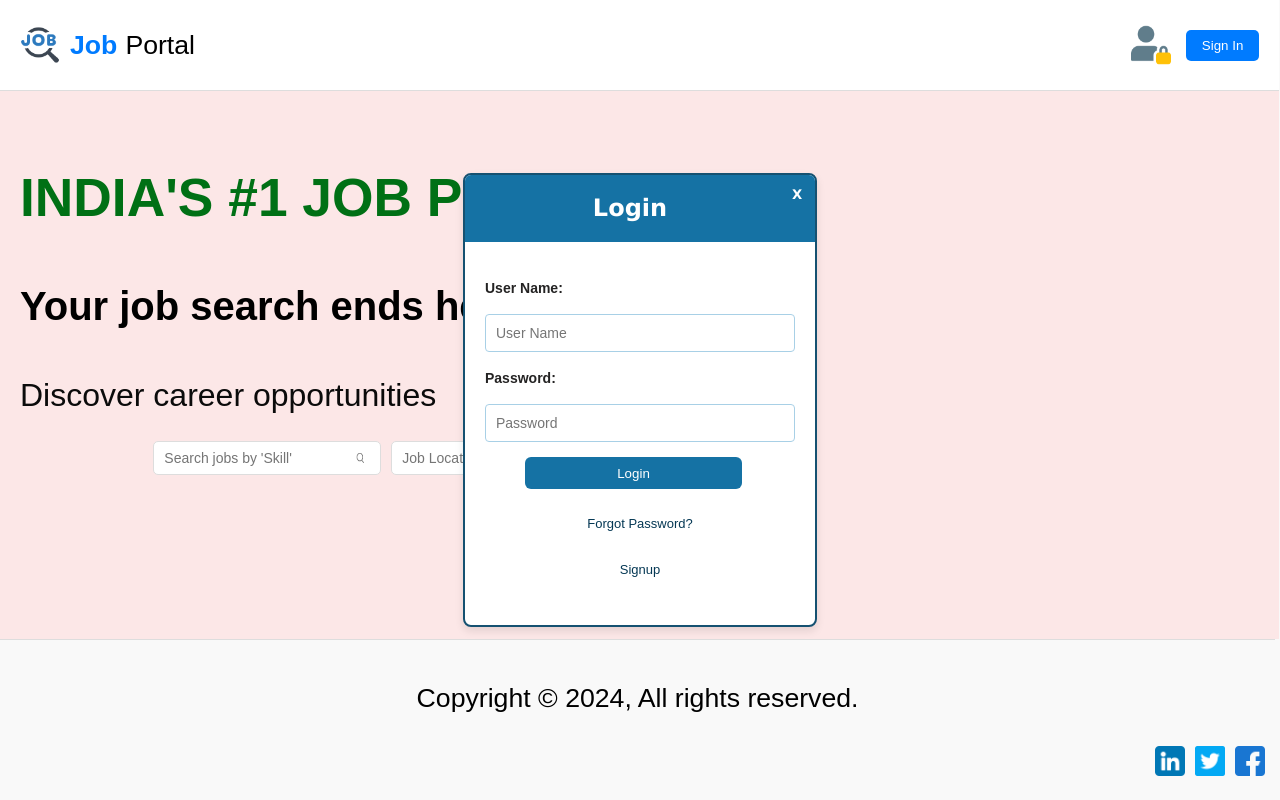
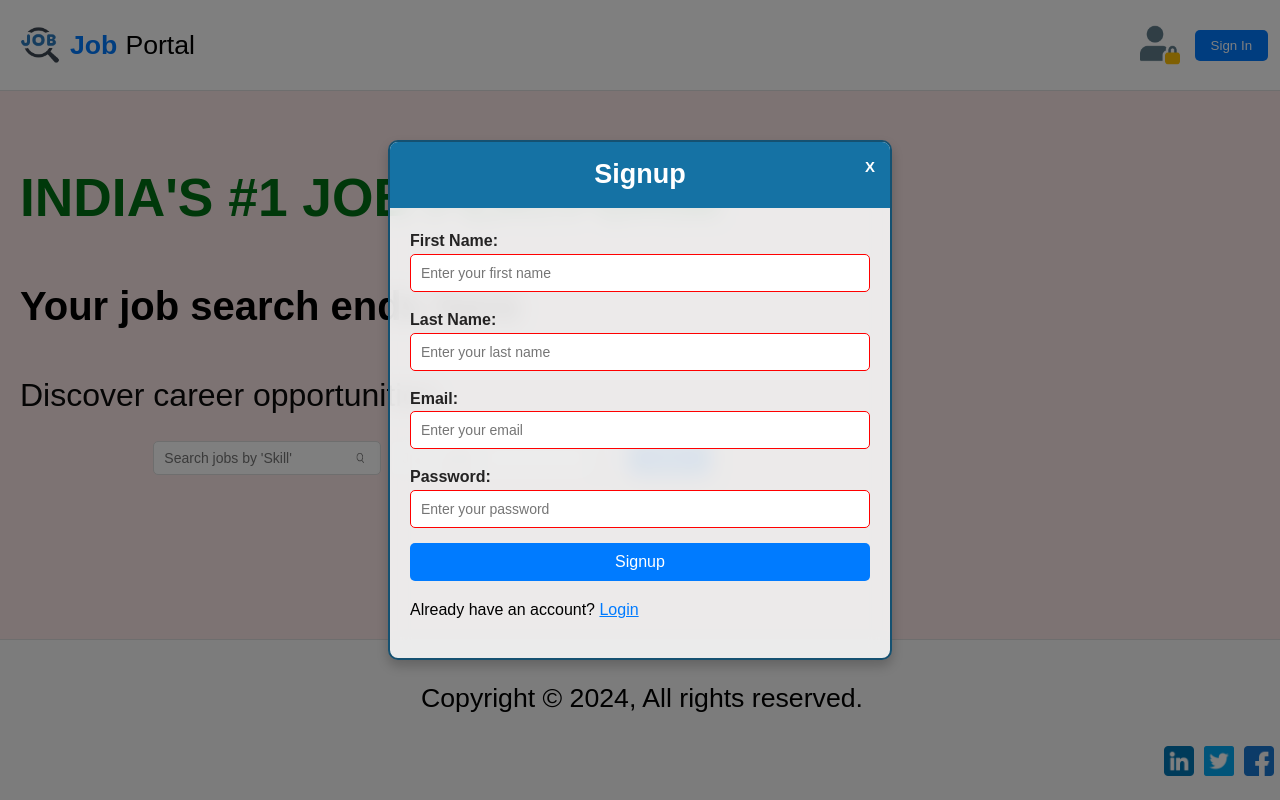
Before and after one commit to raqeeb0789/job_webiste, a React (Vite) app: page / in a window 1280 px wide. Both pictures are taken after a click on the button "Sign In". Built offline with nearby package versions, Linux system fonts and the light colour scheme.

Commit message:
added toggling between the login and the signup window

```diff
--- a/src/App.css
+++ b/src/App.css
@@ -11,7 +11,7 @@ body {
 }
 
 #container {
-    width: 98.8%;
+  width: 99.5%;
   min-height: 90vh;
   display: flex;
   flex-direction: column;
@@ -27,7 +27,8 @@ body {
   background-color: white;
   border-bottom: 1px solid #ddd;
 }
-#job{
+
+#job {
   color: #007bff;
   margin-right: 8px;
 }
@@ -83,8 +84,6 @@ body {
   overflow: auto;
 }
 
-
-
 .hero h1 {
   font-size: 2rem;
   color: hsl(131, 100%, 22%);
@@ -109,7 +108,6 @@ body {
   flex-wrap: wrap;
   gap: 10px;
   justify-content: flex-start;
-
 }
 
 .input-wrapper {
@@ -150,7 +148,6 @@ body {
   }
 }
 
-
 .search-bar button {
   height: 34px;
   padding: 6px 18px;
@@ -184,7 +181,6 @@ body {
   border-top: 1px solid #ddd;
 }
 
-
 .footer .social-icons {
   margin-top: 10px;
   display: flex;
@@ -202,6 +198,9 @@ body {
   height: 30px;
 }
 
+/* Sign in */
+
+/* Outer popup container */
 #popup {
   width: 100%;
   height: 100%;
@@ -211,117 +210,186 @@ body {
   display: flex;
   justify-content: center;
   align-items: center;
-    /* background-color: rgba(173, 216, 230, 0.7); */
   z-index: 1000;
+  background-color: rgba(0, 0, 0, 0.5); /* Added background overlay for better focus */
+  overflow: auto;
 }
 
+/* Popup window styling */
 #popup-window {
-    width: 350px;
-    height: 450px;
-    background-color: white;
+  width: 40%;
+  max-width: 500px; /* Adjusted max width for a more comfortable size */
+  height: auto; /* Allow dynamic height */
+  background-color: #ffffffd9; /* Slightly transparent white background */
   border: 2px solid #155171;
-    border-radius: 8px;
-    box-shadow: 0 4px 8px rgba(0, 0, 0, 0.1);
+  border-radius: 10px;
+  box-shadow: 0 6px 12px rgba(0, 0, 0, 0.2); /* Enhanced shadow for depth */
+  display: flex;
+  flex-direction: column;
+  position: relative;
   overflow: hidden;
+  backdrop-filter: blur(10px);
+  -webkit-backdrop-filter: blur(10px);
 }
 
+/* Header styling */
 .signin_container #signin_header {
-    height: 2.5rem;
-    width: 100%;
-    font-family: Verdana, Geneva, Tahoma, sans-serif;
-    font-size: medium;
+  display: flex;
+  justify-content: center; /* Centers the title horizontally */
+  align-items: center; /* Centers the title vertically */
+  position: relative; /* Enables absolute positioning for child elements */
+  background-color: #1572a4;
+  height: 2.5rem; /* Fixed height for the header */
+  color: white;
+  border-radius: 6px 6px 0 0; /* Rounded corners for the top */
+  font-size: 18px;
+  font-family: Arial, sans-serif;
+  font-weight: 600;
+}
 
-    font-weight: 400;
-    background-color: #1572a4;
-    color: white;
-    display: flex;
-    align-items: center;
-    justify-content: center;
+#signin_header h2 {
+  margin: 0;
   text-align: center;
 }
 
-.signin_container #signin_header h5 {
-  position: relative;
-  left: 4.5rem;
-  bottom: 0.5rem;
+#signin_header h5 {
+  position: absolute; /* Absolute positioning within the header */
+  top: 0%; /* Vertically aligns to the middle of the header */
+  right: 10px; /* Offset from the right edge */
+  transform: translateY(-50%); /* Adjust to make it perfectly centered */
   cursor: pointer;
+  border-radius: 50%;
+  padding: 5px;
   transition: background-color 0.3s ease, transform 0.2s ease;
-  width: 20px;
-  border-radius: 50%;
-
 }
 
-.signin_container #signin_header h5:hover {
-  color: white;
-  transform: scale(1.05);
+#signin_header h5:hover {
   background-color: red;
+  transform: translateY(-50%) scale(1.1); /* Keeps vertical alignment intact */
+}
 
-}
-.signin_container #signin_body {
+
+/* Body styling */
+#signin_body {
   padding: 20px;
-    font-size: 14px;
-    margin: 15px 0;
   display: flex;
   flex-direction: column;
-    gap: 15px;
+  font-size: 16px;
+  align-items: stretch;
+  justify-content: center;
 }
 
-.signin_container #signin_body input {
+#signin_body label {
+  font-weight: bold;
+  margin-bottom: 5px;
+  color: #242323;
+}
+
+#signin_body input {
+  width: 100%;
   padding: 10px;
   font-size: 14px;
   border: 1px solid #a8d0e6;
-    border-radius: 4px;
-    outline: none;
-    width: 100%;
+  border-radius: 5px;
+  background-color: #ffffff;
+  margin-bottom: 15px;
   box-sizing: border-box;
-    background-color: #fff;
-    color: #333;
+  transition: border-color 0.3s ease, box-shadow 0.3s ease;
 }
 
-.signin_container #signin_body input:focus {
+#signin_body input:focus {
   border-color: #074059;
-    box-shadow: 0 0 5px rgba(110, 193, 228, 0.5);
+  box-shadow: 0 0 6px rgba(110, 193, 228, 0.5);
 }
 
-.signin_container #signin_body label {
-    font-weight: bold;
-    color: #242323;
+#signin_body input:invalid {
+  border-color: red;
 }
 
-.signin_container #signin_body button {
-  width: 70%;
-  background-color: #1572a4;
+/* Button styling */
+#login_button {
+  padding: 10px;
+  background-color: #007bff;
   color: white;
-  height: 1.2rem;
-  display: flex;
-  justify-content: center;
-  align-items: center;
-  text-align: center;
-  margin-left: 1.5rem;
-  border-radius: 6px;
   border: none;
+  border-radius: 5px;
   cursor: pointer;
   transition: background-color 0.3s ease, transform 0.2s ease;
+  font-size: 16px;
+  width: 100%;
+  text-align: center;
 }
 
-.signin_container #signin_body button:hover {
-  background-color: #0e5980;
+#login_button:hover {
+  background-color: #0056b3;
   transform: scale(1.05);
 }
 
-.signin_container #signin_body button:active {
-  background-color: #0b4460;
+#login_button:active {
+  background-color: #003d7a;
   transform: scale(0.95);
 }
 
-.signin_container #signin_body p {
-    margin: 10px 0 0 0;
-    font-size: 13px;
-    color: #053854;
+/* Forgot text and toggle link */
+#forgot_text {
+  color: #007bff;
   cursor: pointer;
-    text-align: center;
+  text-decoration: underline;
+  margin-top: 10px;
 }
 
-.signin_container #signin_body p:hover {
-    text-decoration: underline;
+#forgot_text:hover {
+  color: #0056b3;
 }
+
+
+/* Media query for small screen heights */
+@media (max-height: 600px) {
+  #popup-window {
+    max-height: 80%;
+    overflow-y: scroll;
+    scrollbar-width: none;
+    -ms-overflow-style: none;
+  }
+
+  #popup-window::-webkit-scrollbar {
+    width: 0px;
+  }
+
+  #popup-window::-webkit-scrollbar-thumb {
+    background: transparent;
+  }
+
+  #popup-window::-webkit-scrollbar-track {
+    background: transparent;
+  }
+}
+
+@media (max-width: 600px) {
+  #popup-window {
+    width: 90%;
+    max-width: 320px;
+    padding: 15px;  /* Adjusted padding for mobile screens */
+  }
+
+  #signin_header h2 {
+    font-size: 1.2rem;
+  }
+
+  #signin_body {
+    padding: 15px;
+  }
+
+  #login_button {
+    font-size: 14px;
+    padding: 12px;
+  }
+
+  #signin_body label {
+    font-size: 12px;
+  }
+
+  #signin_body input {
+    font-size: 12px;
+  }
+}
--- a/src/App.jsx
+++ b/src/App.jsx
@@ -1,4 +1,4 @@
-import React, { useState } from 'react';
+import React, { Component } from 'react';
 import './App.css';
 import logo from '/icons/logo.png';
 import userIcon from '/icons/user.png';
@@ -6,34 +6,141 @@ import linkedinIcon from '/icons/linkedin.png';
 import twitterIcon from '/icons/twitter.png';
 import facebookIcon from '/icons/facebook.png';
 
-function App() {
-  const [isLogin, setIsLogin] = useState(false);
+class App extends Component {
+  constructor(props) {
+    super(props);
+    this.state = {
+      isLogin: false, // State to control the login/signup toggle
+      showPopup: false, // State to control the visibility of the popup
+    };
+  }
 
+  // Method to toggle the login/signup state
+  toggleLogin = () => {
+    this.setState({ isLogin: !this.state.isLogin });
+  };
+
+  // Method to close the popup
+  closePopup = () => {
+    this.setState({ showPopup: false });
+  };
+
+  // Method to open the popup
+  openPopup = () => {
+    this.setState({ showPopup: true });
+  };
+
+  render() {
     return (
       <div id="container">
-      {isLogin && (
+  {/* Only render the popup if showPopup is true */}
+  {this.state.showPopup && (
   <div id="popup">
     <div id="popup-window">
       <div className="signin_container">
         <div id="signin_header">
-                <h2>Login</h2>
-                <h5 id="back" onClick={() => setIsLogin(false)}>X</h5>
+          <h2>{this.state.isLogin ? 'Login' : 'Signup'}</h2>
+          <h5 onClick={this.closePopup}>X</h5>
         </div>
         <div id="signin_body">
-                <label htmlFor="username">User Name:</label>
-                <input type="text" placeholder="User Name" id="username" />
+          <form onSubmit={this.handleFormSubmit}>
+            {this.state.isLogin ? (
+              <>
+                {/* Login Form */}
+                <label htmlFor="username">Username:</label>
+                <input
+                  type="text"
+                  id="username"
+                  placeholder="Enter your username"
+                  value={this.state.username}
+                  onChange={this.handleInputChange}
+                  required
+                />
+
+                <label id="passwordtext" htmlFor="password">Password:</label>
+                <input
+                  type="password"
+
+                  placeholder="Enter your password"
+                  value={this.state.password}
+                  onChange={this.handleInputChange}
+                  required
+                />
+
+                <button type="submit" id="login_button">
+                  Login
+                </button>
+              </>
+            ) : (
+                <>
+                  {/* Signup Form */}
+                  <label htmlFor="firstName">First Name:</label>
+                  <input
+                    type="text"
+                    id="firstName"
+                    placeholder="Enter your first name"
+                    value={this.state.firstName}
+                    onChange={this.handleInputChange}
+                    required
+                  />
+
+                  <label htmlFor="lastName">Last Name:</label>
+                  <input
+                    type="text"
+                    id="lastName"
+                    placeholder="Enter your last name"
+                    value={this.state.lastName}
+                    onChange={this.handleInputChange}
+                    required
+                  />
+
+                  <label htmlFor="email">Email:</label>
+                  <input
+                    type="email"
+                    id="email"
+                    placeholder="Enter your email"
+                    value={this.state.email}
+                    onChange={this.handleInputChange}
+                    required
+                  />
+
                   <label htmlFor="password">Password:</label>
-                <input type="password" placeholder="Password" id="password" />
-                <button id="login_button">Login</button>
+                  <input
+                    type="password"
+                    id="password"
+                    placeholder="Enter your password"
+                    value={this.state.password}
+                    onChange={this.handleInputChange}
+                    required
+                  />
+
+                  <button type="submit" id="login_button">
+                    Signup
+                  </button>
+                </>
+              )}
               <p>
+                {this.state.isLogin ? (
+                  <>
                     Forgot <span id="forgot_text">Password?</span>
+                    <p>
+                      Don't have an account?{' '}
+                      <span id="forgot_text" onClick={this.toggleLogin}>Signup</span>
                     </p>
-                <p>Signup</p>
+                  </>
+                ) : (
+                  <>
+                    Already have an account? <span id="forgot_text" onClick={this.toggleLogin}>Login</span>
+                  </>
+                )}
+              </p>
+            </form>
           </div>
         </div>
       </div>
     </div>
   )}
+
 
         <header className="header">
           <div className="logo">
@@ -45,7 +152,7 @@ function App() {
           </div>
           <nav className="nav">
             <img src={userIcon} alt="User Icon" />
-          <button className="signin" onClick={() => setIsLogin(true)}>
+            <button className="signin" onClick={this.openPopup}>
               Sign In
             </button>
           </nav>
@@ -115,5 +222,6 @@ function App() {
       </div>
     );
   }
+}
 
 export default App;
```
Lines whose indentation alone changed are shown as unchanged.
